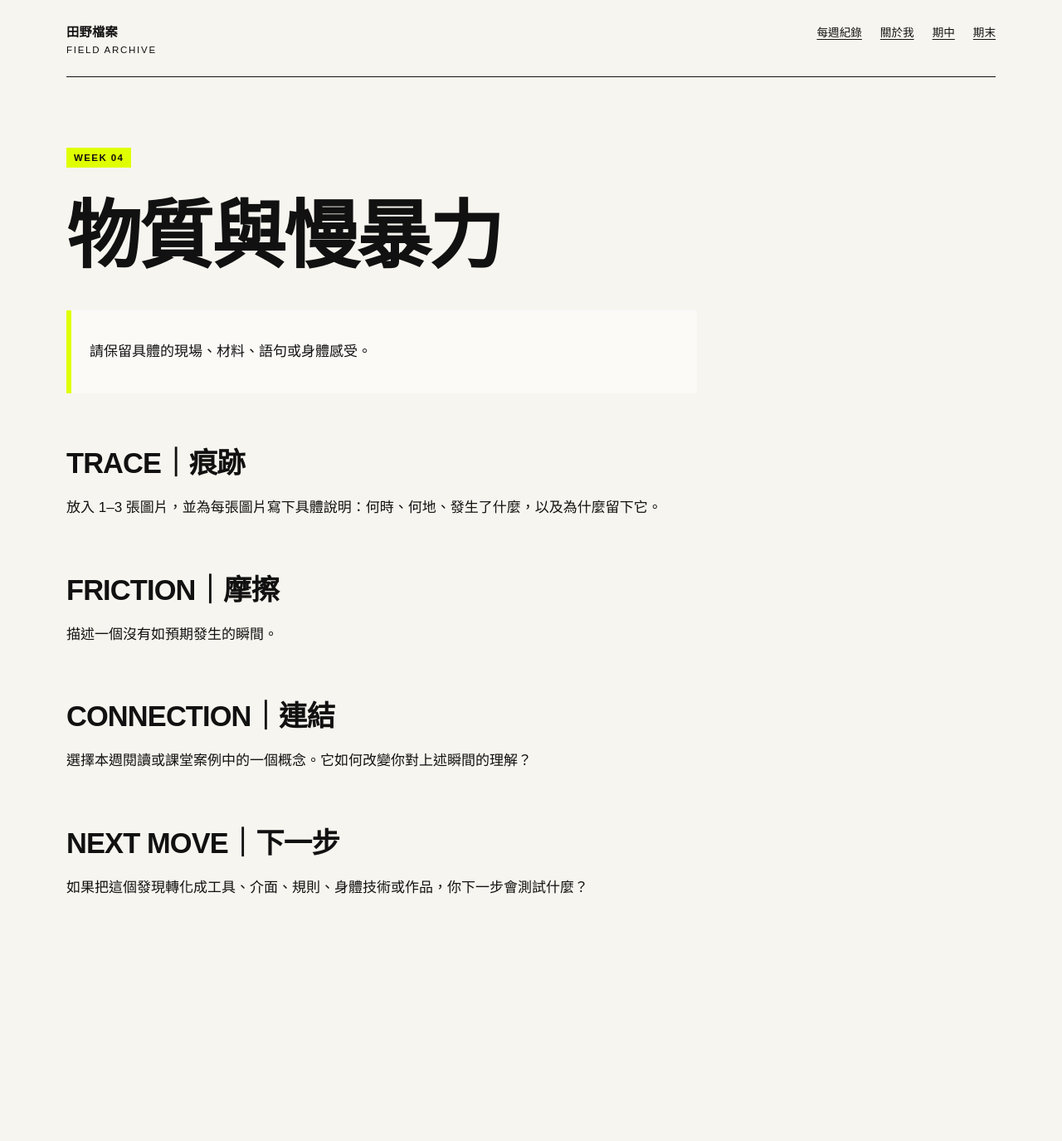
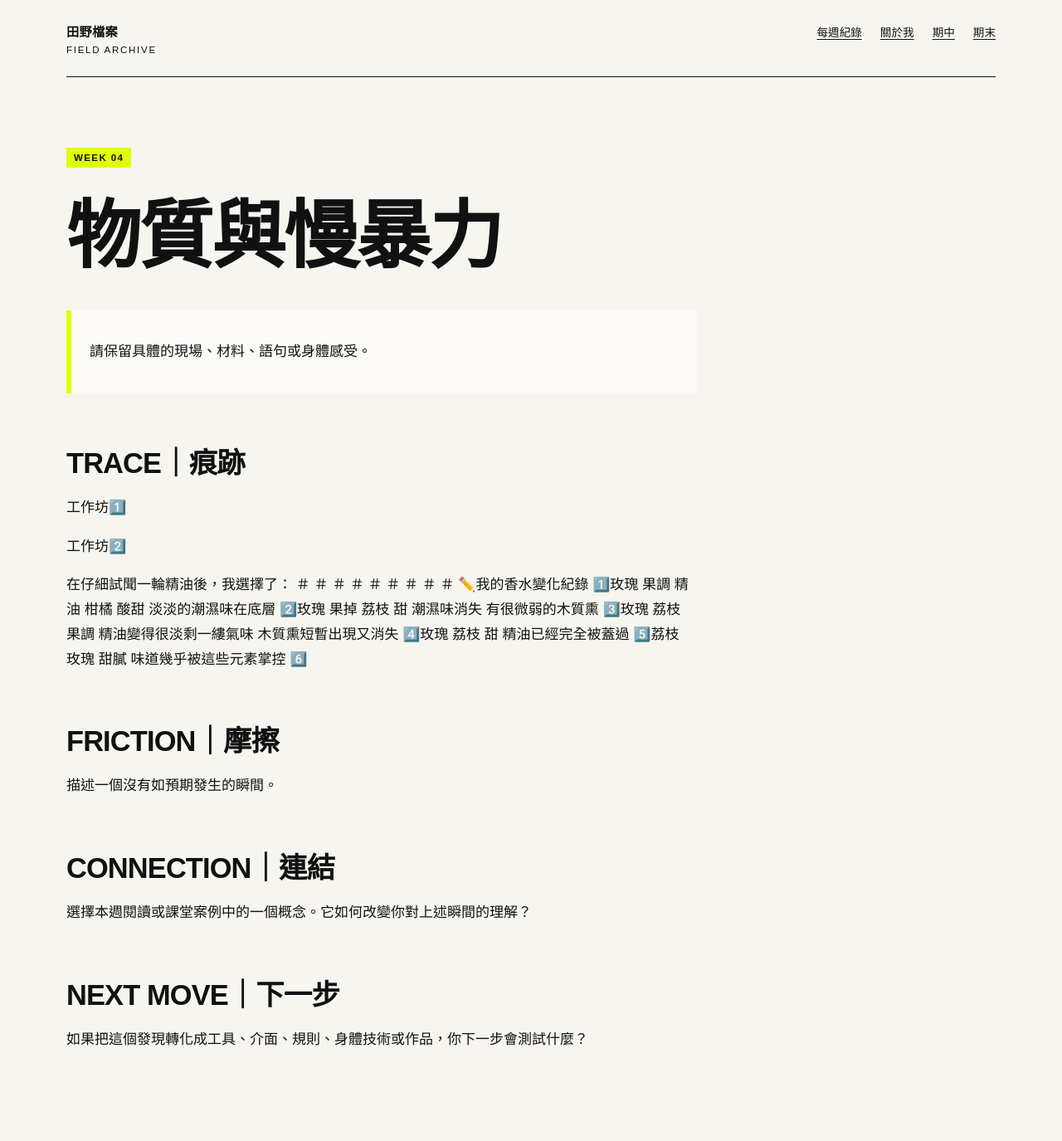
Before and after one commit to amyli951122-rgb/fieldworkarchive, a Jekyll site: the page built from weeks/week-04.md, in a window 1280 px wide. Shown: the whole page at 83% size. Built offline with Jekyll 4.4.1, drawn with Linux system fonts in a browser that asks for light colours; before the commit the page ends 1192 px from its top, so only the background shows below that.

Commit message:
Update week-04.md

```diff
--- a/weeks/week-04.md
+++ b/weeks/week-04.md
@@ -11,7 +11,32 @@ permalink: /weeks/week-04/
 
 ## TRACE｜痕跡
 
-放入 1–3 張圖片，並為每張圖片寫下具體說明：何時、何地、發生了什麼，以及為什麼留下它。
+工作坊1️⃣
+
+
+
+工作坊2️⃣
+
+在仔細試聞一輪精油後，我選擇了：
+＃
+＃
+＃
+＃
+＃
+＃
+＃
+＃
+＃
+✏️我的香水變化紀錄
+1️⃣玫瑰 果調 精油 柑橘 酸甜 淡淡的潮濕味在底層
+2️⃣玫瑰 果掉 荔枝 甜 潮濕味消失 有很微弱的木質熏
+3️⃣玫瑰 荔枝 果調 精油變得很淡剩一縷氣味 木質熏短暫出現又消失
+4️⃣玫瑰 荔枝 甜 精油已經完全被蓋過
+5️⃣荔枝 玫瑰 甜膩 味道幾乎被這些元素掌控
+6️⃣
+
+
+
 
 ## FRICTION｜摩擦
 
```
